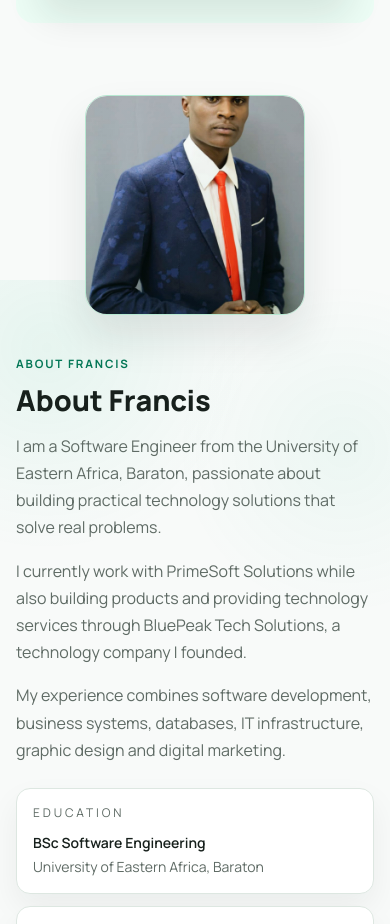
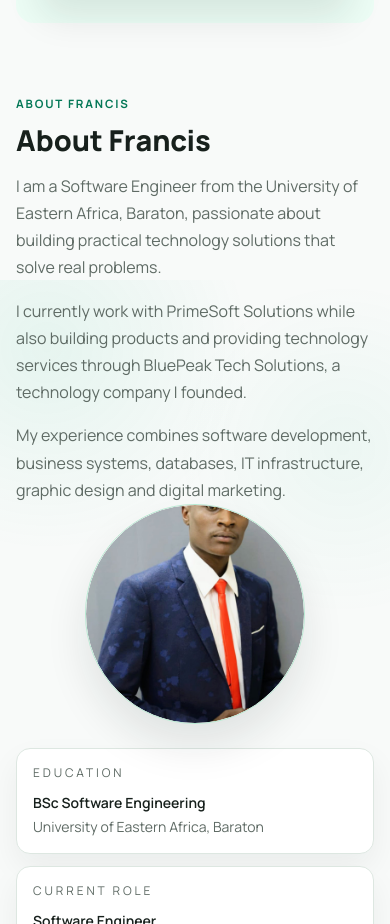
Before and after one commit to frankariuki86-png/Francis-Kariuki-portfolio, a Next.js app: page / in a window 390 px wide. Shown: the part 2252-3176 px from the top of the page. Built offline with nearby package versions, Linux system fonts and the light colour scheme.

Commit message:
mobile responsiveness

```diff
--- a/components/About.js
+++ b/components/About.js
@@ -26,7 +26,7 @@ export default function About() {
   return (
     <section id="about" className="section fade-up">
       <div className="grid lg:grid-cols-2 gap-10 items-center">
-        <div className="hero-photo-wrap max-w-none">
+        <div className="hero-photo-wrap max-w-none about-desktop-photo">
             {profileImageFailed ? (
               <div className="profile-photo-placeholder about-photo-placeholder" role="img" aria-label="Francis Kariuki profile photo placeholder">
                 <span>FK</span>
@@ -51,6 +51,16 @@ export default function About() {
             My experience combines software development, business systems, databases, IT infrastructure, graphic design and digital marketing.
           </p>
 
+          <div className="about-mobile-photo hero-photo-wrap" aria-hidden="true">
+            {profileImageFailed ? (
+              <div className="profile-photo-placeholder about-photo-placeholder">
+                <span>FK</span>
+              </div>
+            ) : (
+              <img src={profileImage} alt="" onError={() => setProfileImageFailed(true)} />
+            )}
+          </div>
+
           <div className="mt-6 grid sm:grid-cols-3 gap-3">
             {highlights.map((item) => (
               <article key={item.title} className="panel p-4">
--- a/styles/globals.css
+++ b/styles/globals.css
@@ -328,6 +328,10 @@ body {
 
 .about-photo-placeholder {
   height: 460px;
+}
+
+.about-mobile-photo {
+  display: none;
 }
 
 .photo-overlay {
@@ -1414,16 +1418,24 @@ footer { background: #065f46; border-color: #047857 !important; color: #ffffff;
 
   .hero-photo-wrap { max-width: min(58vw, 220px); }
   .hero-photo-wrap img, .profile-photo-placeholder { height: auto; aspect-ratio: 1 / 1; }
-  #about .hero-photo-wrap {
+  #about .about-desktop-photo {
+    display: none;
+  }
+
+  #about .about-mobile-photo {
+    display: block;
     width: min(58vw, 220px);
     max-width: 220px;
     margin-left: auto;
     margin-right: auto;
-  }
-  #about .hero-photo-wrap img,
+    border-radius: 50%;
+    overflow: hidden;
+  }
+  #about .about-mobile-photo img,
   #about .about-photo-placeholder {
     height: auto !important;
     aspect-ratio: 1 / 1;
+    border-radius: 50%;
   }
   .section { margin-top: 3.5rem; }
   .nav-shell .container { min-height: 60px; padding-top: 0.7rem; padding-bottom: 0.7rem; }
```
